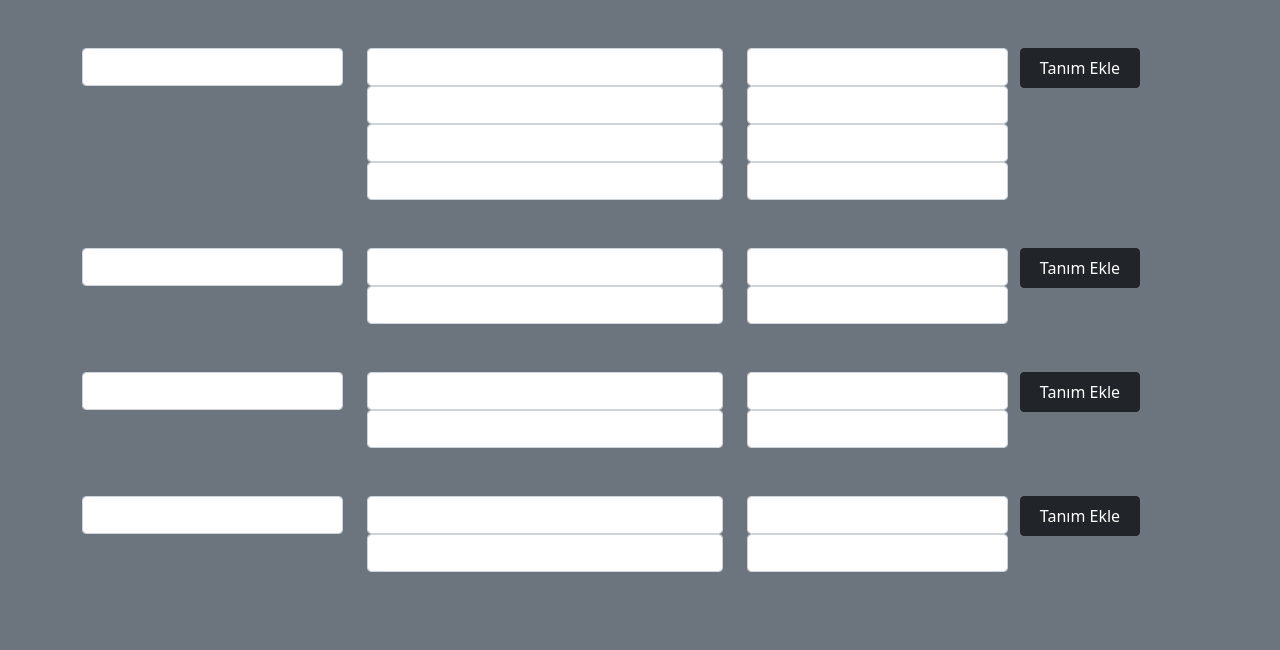
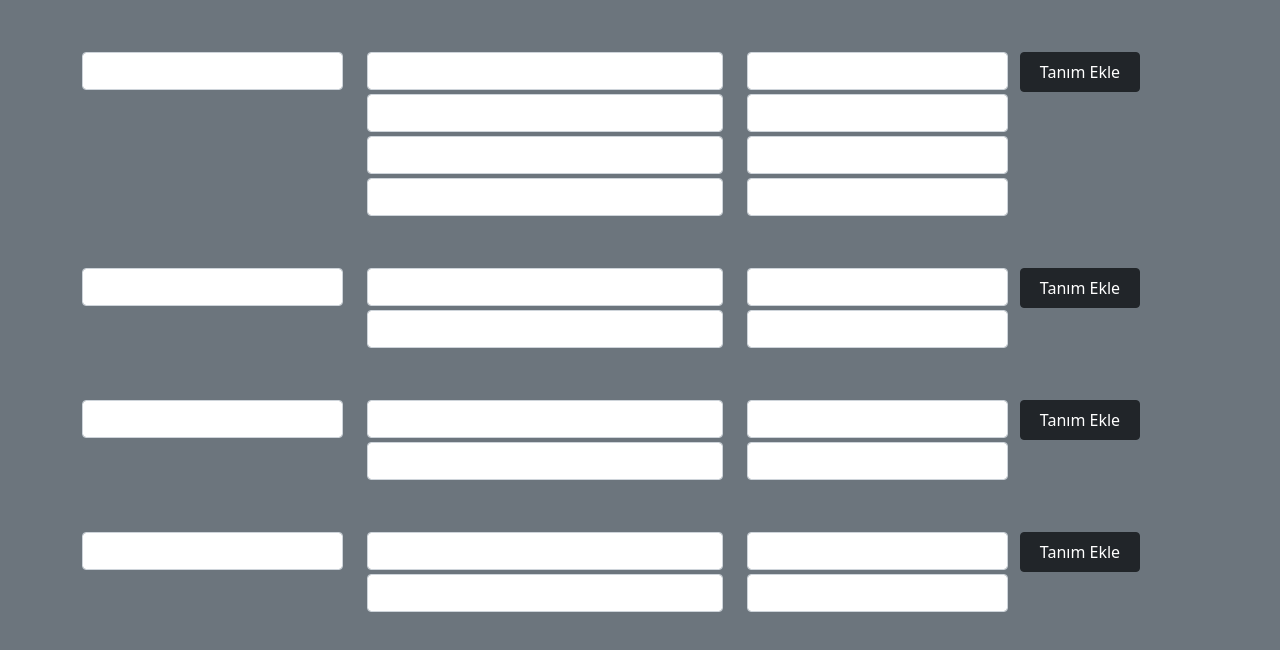
Before and after one commit to 4Furki4/Study-On-jQuery, a plain HTML site: page AddingFormInputs/index.html in a window 1280 px wide. Drawn offline with nearby package versions, Linux system fonts and the light colour scheme.

Commit message:
starting to code scripts

```diff
--- a/AddingFormInputs/index.html
+++ b/AddingFormInputs/index.html
@@ -12,66 +12,68 @@
         <form action="" method="post">
             <div id="first-part" class="row mt-5">
                 <div class="col-3">
-                    <input type="text" class="form-control" id="word0">
+                    <input type="text" class="form-control mt-1" id="word0">
                 </div>
                 <div class="col-4" id="first-part-def">
-                    <input type="text" class="form-control" id="word0-def0">
-                    <input type="text" class="form-control" id="word0-def1">
-                    <input type="text" class="form-control" id="word0-def2">
-                    <input type="text" class="form-control" id="word0-def3">
+                    <input type="text" class="form-control mt-1" id="word0-def0">
+                    <input type="text" class="form-control mt-1" id="word0-def1">
+                    <input type="text" class="form-control mt-1" id="word0-def2">
+                    <input type="text" class="form-control mt-1" id="word0-def3">
                 </div>
                 <div class="col-3" id="first-part-type">
-                    <input type="text" class="form-control" id="word0-type0">
-                    <input type="text" class="form-control" id="word0-type1">
-                    <input type="text" class="form-control" id="word0-type2">
-                    <input type="text" class="form-control" id="word0-type3">
+                    <input type="text" class="form-control mt-1" id="word0-type0">
+                    <input type="text" class="form-control mt-1" id="word0-type1">
+                    <input type="text" class="form-control mt-1" id="word0-type2">
+                    <input type="text" class="form-control mt-1" id="word0-type3">
                 </div>
-                <input class="btn btn-dark" type="button" value="Tanım Ekle" style="width: 120px; height: 40px;" >
+                <input id="first-part-btn" class="btn btn-dark mt-1" type="button" value="Tanım Ekle" style="width: 120px; height: 40px;" >
             </div>
             <div id="second-part" class="row mt-5">
                 <div class="col-3">
-                    <input type="text" class="form-control" id="word1">
+                    <input type="text" class="form-control mt-1" id="word1">
                 </div>
                 <div class="col-4" id="second-part-def">
-                    <input type="text" class="form-control" id="word1-def0">
-                    <input type="text" class="form-control" id="word1-def1">
+                    <input type="text" class="form-control mt-1" id="word1-def0">
+                    <input type="text" class="form-control mt-1" id="word1-def1">
                 </div>
                 <div class="col-3" id="second-part-type">
-                    <input type="text" class="form-control" id="word1-type0">
-                    <input type="text" class="form-control" id="word1-type1">
+                    <input type="text" class="form-control mt-1" id="word1-type0">
+                    <input type="text" class="form-control mt-1" id="word1-type1">
                 </div>
-                <input class="btn btn-dark" type="button" value="Tanım Ekle" style="width: 120px; height: 40px;" >
+                <input class="btn btn-dark mt-1" type="button" value="Tanım Ekle" style="width: 120px; height: 40px;" >
             </div>
             <div id="third-part" class="row mt-5">
                 <div class="col-3">
-                    <input type="text" class="form-control" id="word2">
+                    <input type="text" class="form-control mt-1" id="word2">
                 </div>
                 <div class="col-4" id="third-part-def">
-                    <input type="text" class="form-control" id="word2-def0">
-                    <input type="text" class="form-control" id="word2-def1">
+                    <input type="text" class="form-control mt-1" id="word2-def0">
+                    <input type="text" class="form-control mt-1" id="word2-def1">
                 </div>
                 <div class="col-3" id="third-part-type">
-                    <input type="text" class="form-control" id="word2-type0">
-                    <input type="text" class="form-control" id="word2-type1">
+                    <input type="text" class="form-control mt-1" id="word2-type0">
+                    <input type="text" class="form-control mt-1" id="word2-type1">
                 </div>
-                <input class="btn btn-dark" type="button" value="Tanım Ekle" style="width: 120px; height: 40px;" >
+                <input class="btn btn-dark mt-1" type="button" value="Tanım Ekle" style="width: 120px; height: 40px;" >
             </div>
             <div id="fourth-part" class="row mt-5">
                 <div class="col-3">
-                    <input type="text" class="form-control" id="word3">
+                    <input type="text" class="form-control mt-1" id="word3">
                 </div>
                 <div class="col-4" id="fourth-part-def">
-                    <input type="text" class="form-control" id="word3-def0">
-                    <input type="text" class="form-control" id="word3-def1">
+                    <input type="text" class="form-control mt-1" id="word3-def0">
+                    <input type="text" class="form-control mt-1" id="word3-def1">
                 </div>
                 <div class="col-3" id="fourth-part-type">
-                    <input type="text" class="form-control" id="word3-type0">
-                    <input type="text" class="form-control" id="word3-type1">
+                    <input type="text" class="form-control mt-1" id="word3-type0">
+                    <input type="text" class="form-control mt-1" id="word3-type1">
                 </div>
-                <input class="btn btn-dark" type="button" value="Tanım Ekle" style="width: 120px; height: 40px;" >
+                <input class="btn btn-dark mt-1" type="button" value="Tanım Ekle" style="width: 120px; height: 40px;" >
             </div>
         </form>
     </div>
+    <script src="/workbench/js/jquery.js"></script>
+    <script src="/AddingFormInputs/index.js"></script>
 </body>
 </html>
 
--- a/AddingFormInputs/index.js
+++ b/AddingFormInputs/index.js
@@ -1,4 +1,13 @@
 $("document").ready(function(){
 
-    $("#p1").text("Guess it works...");
+    $("#first-part-btn").on("click", function(){
+        console.log("first-part-btn clicked")
+    })
+
+
 });
+//
+//    <input type="text" class="form-control mt-1" id="word0-def0">
+//    $("#first-part >  #first-part-def").append('<input type="text" class="form-control mt-1" id="word0-def0">')
+//    $("#first-part >  #first-part-type").append('<input type="text" class="form-control mt-1" id="word0-def0">')
+//
```
